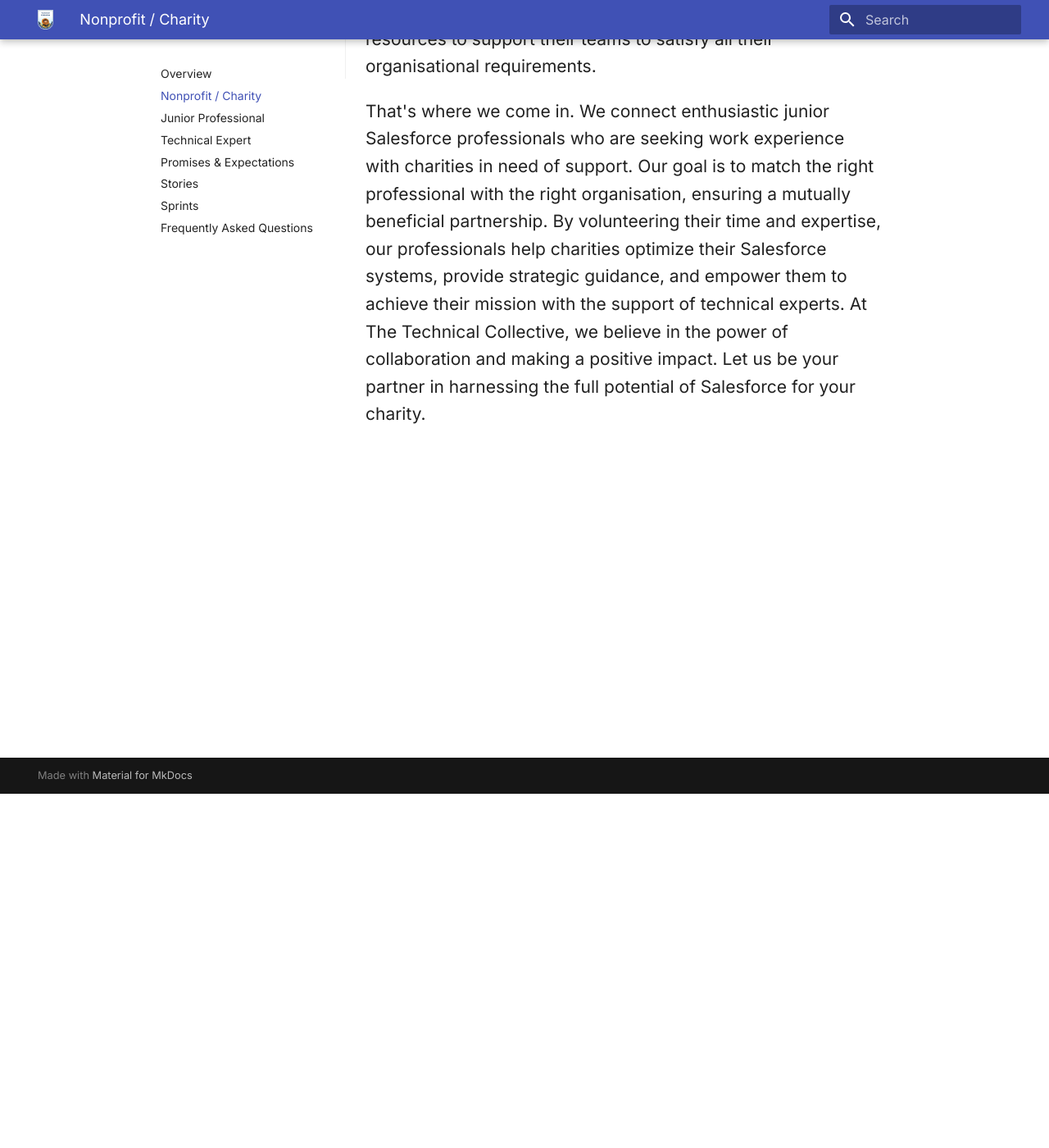
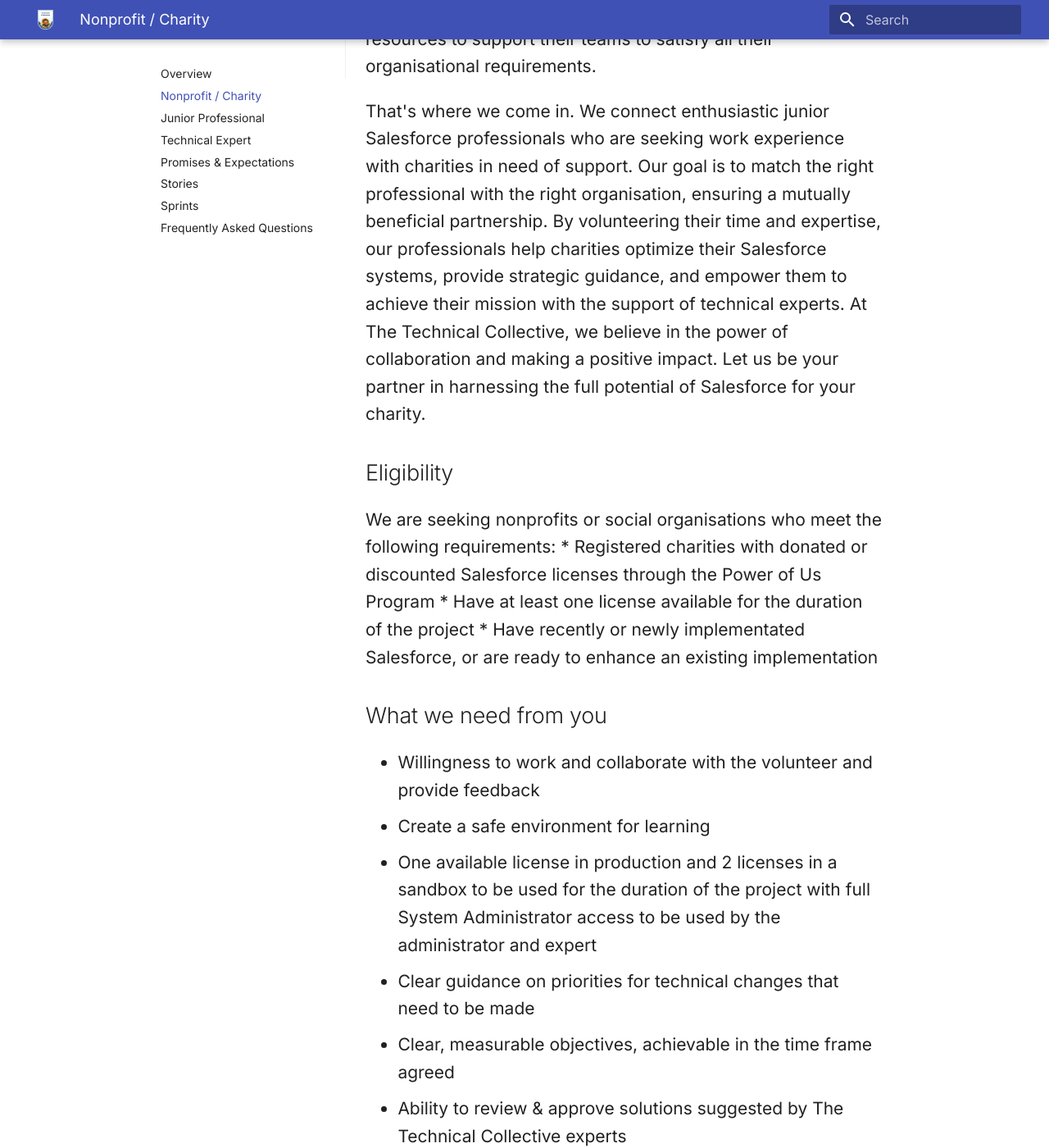
Before and after one commit to SFDO-Community-Sprints/The-Technical-Collective, an MkDocs documentation site: the page built from files/docs/charity-nonprofit.md, in a window 1280 px wide and 1400 px high, scrolled down 432 px. Shown: the whole window at 82% size. Built offline with MkDocs 1.6.1 and Material for MkDocs 9.7.7, drawn with Linux system fonts in a browser that asks for light colours; some of the changed text lies outside the part shown.

Commit message:
Update charity-nonprofit.md with notes from Google Doc
Added extra sections and links to forms from the Sprint Google Doc

```diff
--- a/files/docs/charity-nonprofit.md
+++ b/files/docs/charity-nonprofit.md
@@ -5,3 +5,37 @@
 We are a team of passionate volunteers, here to support charities in their journey towards leveraging the power of Salesforce. We understand that time and budget constraints can make it challenging for nonprofits to hire additional resources to support their teams to satisfy all their organisational requirements.
 
 That's where we come in. We connect enthusiastic junior Salesforce professionals who are seeking work experience with charities in need of support. Our goal is to match the right professional with the right organisation, ensuring a mutually beneficial partnership. By volunteering their time and expertise, our professionals help charities optimize their Salesforce systems, provide strategic guidance, and empower them to achieve their mission with the support of technical experts. At The Technical Collective, we believe in the power of collaboration and making a positive impact. Let us be your partner in harnessing the full potential of Salesforce for your charity.
+
+## Eligibility
+We are seeking nonprofits or social organisations who meet the following requirements:
+* Registered charities with donated or discounted Salesforce licenses through the Power of Us Program
+* Have at least one license available for the duration of the project
+* Have recently or newly implementated Salesforce, or are ready to enhance an existing implementation
+
+## What we need from you
+* Willingness to work and collaborate with the volunteer and provide feedback
+* Create a safe environment for learning
+* One available license in production and 2 licenses in a sandbox to be used for the duration of the project with full System Administrator access to be used by the administrator and expert
+* Clear guidance on priorities for technical changes that need to be made
+* Clear, measurable objectives, achievable in the time frame agreed
+* Ability to review & approve solutions suggested by The Technical Collective experts
+* Take full responsibility for Non-Disclosure Agreement (NDA), local data privacy policies such as General Data Protection Regulations (GDPR), system backups and any other policies required by your sector or organisation.
+* At project end, complete a survey and a case study around the impact this project made for your organisation
+* And the biggest one of all - your time to help make this project a success
+
+## What you can expect from us
+* Support from a dedicated Salesforce technical team of resources, for a time-framed project with clear objectives and deliverables
+* Team of experts from the Salesforce Community to support your volunteer
+* The ability to increase your impact through the use of the CRM, such as measuring charity impact for funding opportunities and board reporting
+* Supporting and meeting new talents to increase your network and contribution to the community
+
+## Get Involved
+[Apply for help for your organization](https://docs.google.com/forms/d/e/1FAIpQLSdTZLGZNBVQCvCrwX8W4gUbGqSC0Tj50fjrUQsF0rHKOIDDVQ/viewform)
+
+## Promises & Expectations
+Find out more about the [promises exchanged between the groups of The Technical Collective project](promises-expectations.md)
+
+## Project Checklist
+*Coming soon*
+## Resources
+*Coming soon*
```
